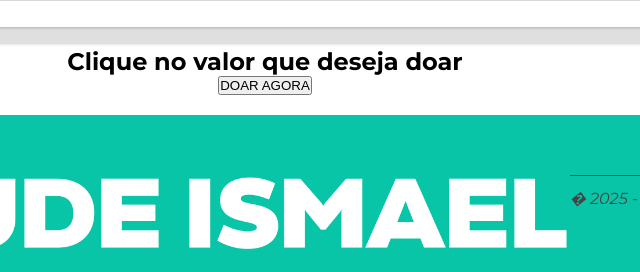
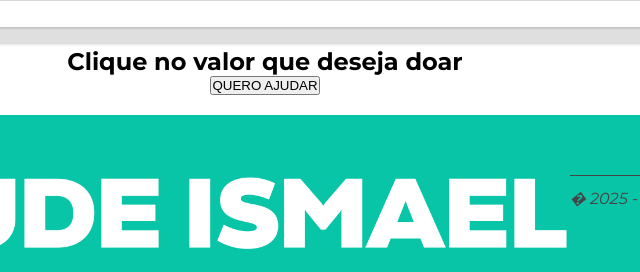
Before and after one commit to JulinhoJ/laboratorio, a plain HTML site: page index.html in a window 1280 px wide. Shown: the part 5501-5773 px from the top of the page, 375-1015 px from the left. Drawn offline with Linux system fonts and the light colour scheme; no server answers; a script that the page names is missing.

Commit message:
Update index.html

```diff
--- a/index.html
+++ b/index.html
@@ -262,8 +262,8 @@ infância ao meu filho.</p>
 
 
    <h2>Clique no valor que deseja doar</h2>
-<button class="donate-button" id="openDonateModal">
-            DOAR AGORA
+          <button class="donate-button" id="openDonateModal">
+            QUERO AJUDAR
           </button>
 
 <footer>
```
